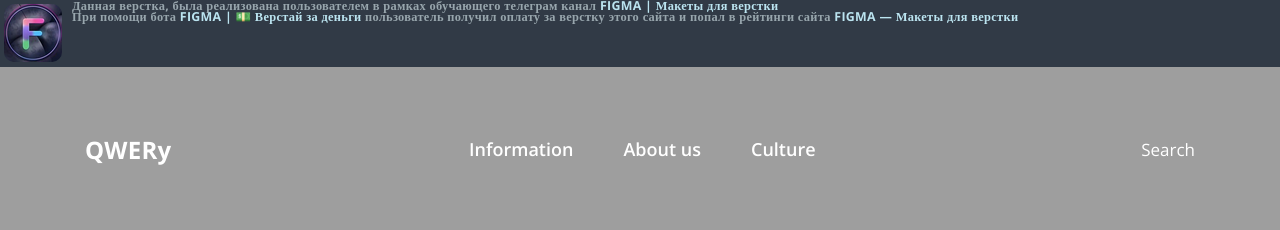
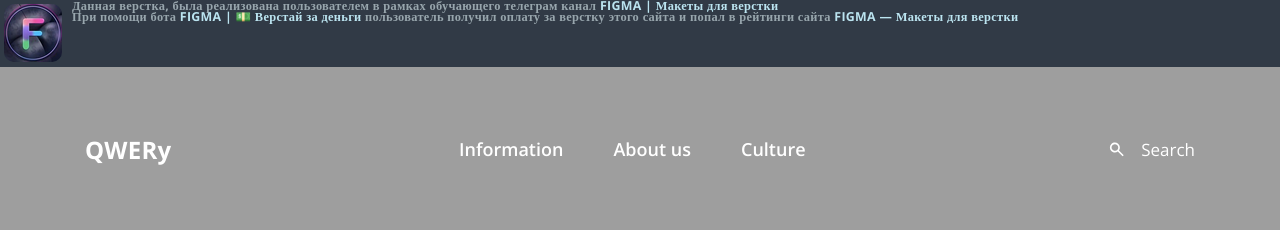
Before and after one commit to tetrois/QWERy-landing, a plain HTML site: page index.html in a window 1280 px wide. Shown: the top 230 px of the page. Drawn offline with nearby package versions, Linux system fonts and the light colour scheme; the site is published under a folder, as on GitHub Pages, so addresses that start at the root find nothing.

Commit message:
Update index.html
Fix path pic

```diff
--- a/index.html
+++ b/index.html
@@ -97,7 +97,7 @@
                 </li>
             </nav>
             <div class="header-search">
-                <img class="header-search-icon" src="/images/cart.svg" alt="">
+                <img class="header-search-icon" src="./images/cart.svg" alt="">
                 <a class="header-search_input" href="#">Search</a>
             </div>
         </header>
```
